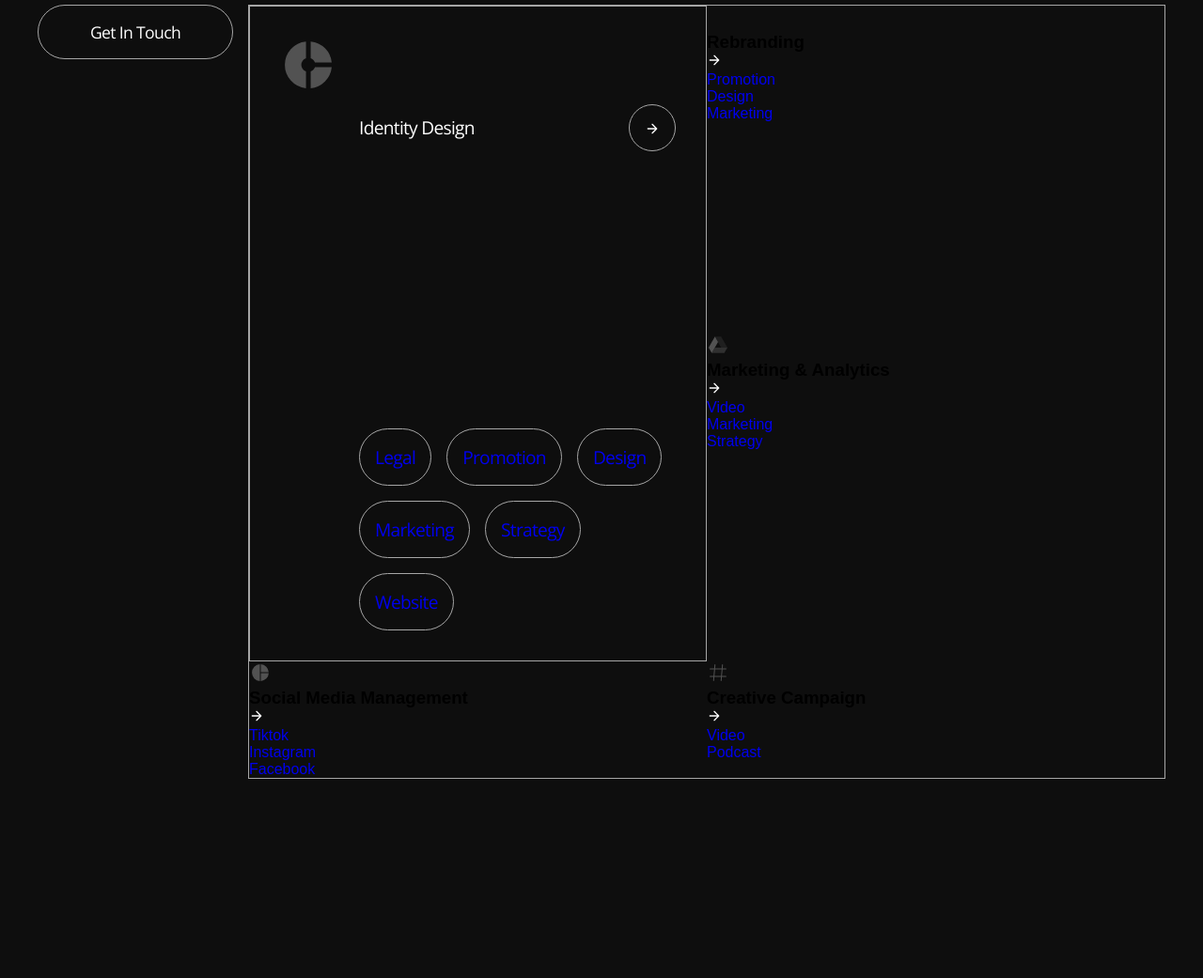
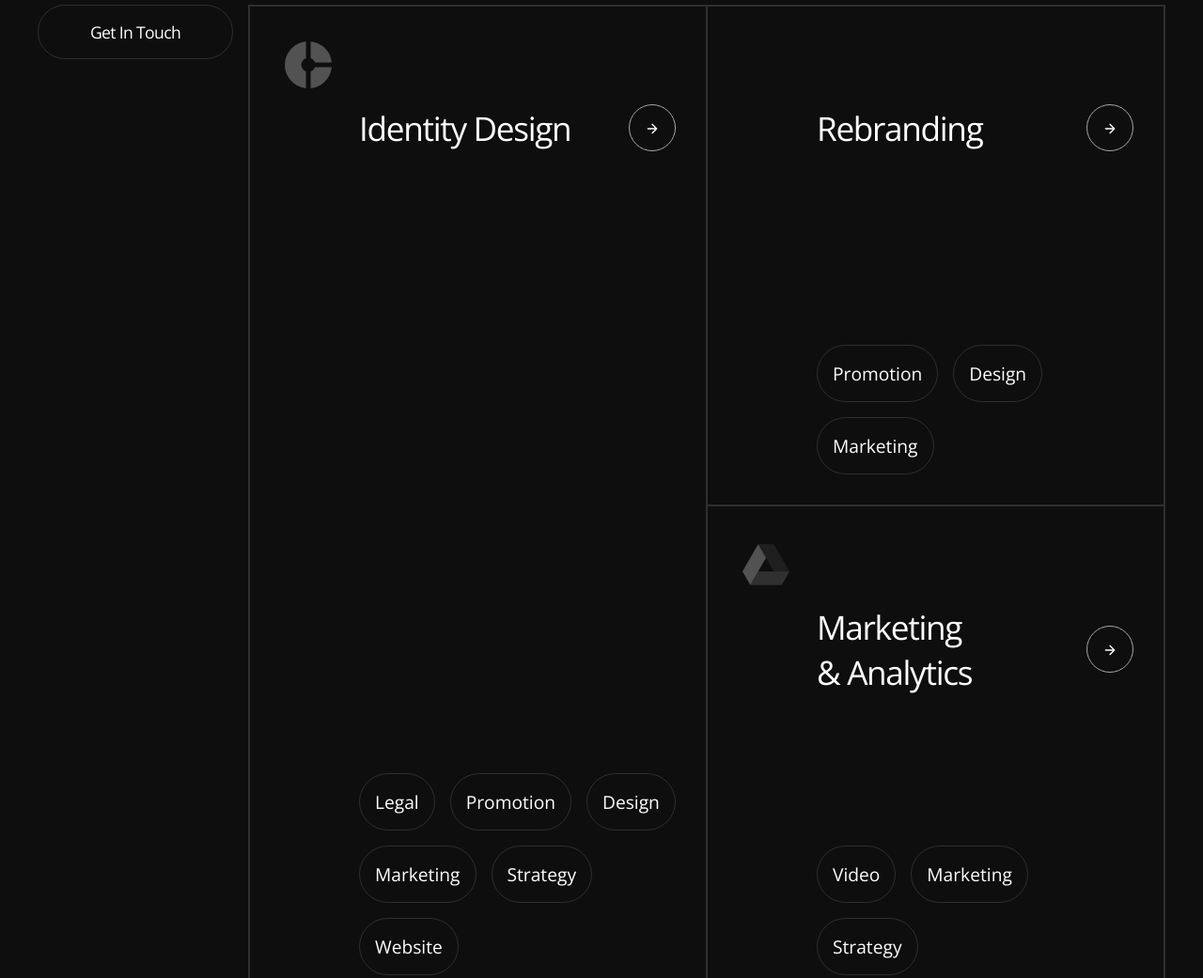
Before and after one commit to DarkinDev/my-portfolio, a plain HTML site: page Practice/index.html in a window 1280 px wide. Shown: the part 3160-4201 px from the top of the page at 94% size. Before the commit the page ends 3999 px from the top, so only its background shows below. Drawn offline with nearby package versions, Linux system fonts and the light colour scheme.

Commit message:
Add: comeplete get-in-touch section and styling

```diff
--- a/Practice/index.html
+++ b/Practice/index.html
@@ -200,13 +200,13 @@
           <button><p>Get In Touch</p></button>
         </div>
         <div class="skill-grid">
-          <div class="identity-design">
-            <div class="donut-icon">
+          <div class="skill-items identity-design">
+            <div class="skill-items__icon">
               <img src="asset/svgs/donut.svg" alt="donut-icon" />
             </div>
-            <div class="identity-design__content">
-              <div class="identity-design__content-top">
-                <p>Identity Design</p>
+            <div class="skill-items__content">
+              <div class="skill-items__content-top">
+                <p class="skill-items__content-top--text">Identity Design</p>
                 <a href="#">
                   <div>
                     <img src="asset/svgs/arrow-right.svg" alt="click me!" />
@@ -214,7 +214,7 @@
                 </a>
               </div>
 
-              <div class="identity-design__content-bottom">
+              <div class="skill-items__content-bottom">
                 <a href="#"><p>Legal</p></a>
                 <a href="#"><p>Promotion</p></a>
                 <a href="#"><p>Design</p></a>
@@ -225,49 +225,94 @@
             </div>
           </div>
 
-          <div class="rebranding">
-            <div><img src="asset/svgs/square.svg" alt="square-icon" /></div>
-            <h3>Rebranding</h3>
+          <div class="skill-items rebranding">
+            <div class="skill-items__icon">
+              <img src="asset/svgs/square.svg" alt="square-icon" />
+            </div>
+            <div class="skill-items__content">
+              <div class="skill-items__content-top">
+                <p class="skill-items__content-top--text">Rebranding</p>
                 <a href="#">
                   <div>
                     <img src="asset/svgs/arrow-right.svg" alt="click me!" />
                   </div>
                 </a>
+              </div>
+
+              <div class="skill-items__content-bottom">
                 <a href="#"><p>Promotion</p></a>
                 <a href="#"><p>Design</p></a>
                 <a href="#"><p>Marketing</p></a>
               </div>
-          <div class="marketing-a-anylitics">
-            <div><img src="asset/svgs/gg-drive.svg" alt="gg-drive-icon" /></div>
-            <h3>Marketing & Analytics</h3>
+            </div>
+          </div>
+          <div class="skill-items marketing">
+            <div class="skill-items__icon">
+              <img src="asset/svgs/gg-drive.svg" alt="gg-drive-icon" />
+            </div>
+            <div class="skill-items__content">
+              <div class="skill-items__content-top">
+                <p class="skill-items__content-top--text">
+                  Marketing <br />& Analytics
+                </p>
                 <a href="#">
                   <div>
                     <img src="asset/svgs/arrow-right.svg" alt="click me!" />
                   </div>
                 </a>
-            <a href="#"><p>Video</p></a><a href="#"><p>Marketing</p></a
-            ><a href="#"><p>Strategy</p></a>
               </div>
-          <div class="social-media-management">
-            <div><img src="asset/svgs/pie.svg" alt="pie-icon" /></div>
-            <h3>Social Media Management</h3>
+
+              <div class="skill-items__content-bottom">
+                <a href="#"><p>Video</p></a>
+                <a href="#"><p>Marketing</p></a>
+                <a href="#"><p>Strategy</p></a>
+              </div>
+            </div>
+          </div>
+          <div class="skill-items social">
+            <div class="skill-items__icon">
+              <img src="asset/svgs/pie.svg" alt="gg-drive-icon" />
+            </div>
+            <div class="skill-items__content">
+              <div class="skill-items__content-top">
+                <p class="skill-items__content-top--text">
+                  Social Media <br />Management
+                </p>
                 <a href="#">
                   <div>
                     <img src="asset/svgs/arrow-right.svg" alt="click me!" />
                   </div>
                 </a>
-            <a href="#"><p>Tiktok</p></a><a href="#"><p>Instagram</p></a
-            ><a href="#"><p>Facebook</p></a>
               </div>
-          <div class="creative-campain">
-            <div><img src="asset/svgs/hasgtag.svg" alt="hasgtag-icon" /></div>
-            <h3>Creative Campaign</h3>
+
+              <div class="skill-items__content-bottom">
+                <a href="#"><p>Tiktok</p></a>
+                <a href="#"><p>Instagram</p></a>
+                <a href="#"><p>Facebook</p></a>
+              </div>
+            </div>
+          </div>
+          <div class="skill-items creative">
+            <div class="skill-items__icon">
+              <img src="asset/svgs/hasgtag.svg" alt="gg-drive-icon" />
+            </div>
+            <div class="skill-items__content">
+              <div class="skill-items__content-top">
+                <p class="skill-items__content-top--text">
+                  Creative <br />Campaigns
+                </p>
                 <a href="#">
                   <div>
                     <img src="asset/svgs/arrow-right.svg" alt="click me!" />
                   </div>
                 </a>
-            <a href="#"><p>Video</p></a><a href="#"><p>Podcast</p></a>
+              </div>
+
+              <div class="skill-items__content-bottom">
+                <a href="#"><p>Video</p></a>
+                <a href="#"><p>Podcast</p></a>
+              </div>
+            </div>
           </div>
         </div>
       </section>
--- a/Practice/style.css
+++ b/Practice/style.css
@@ -22,8 +22,10 @@ body {
   position: relative;
 }
 
-a {
+a, a:link, a:visited {
+  color: var(--color-white);
   text-decoration: none;
+
 }
 
 .navbar {
@@ -422,8 +424,8 @@ section.get-in-touch div.get-in-touch__button {
 }
 
 section.get-in-touch div.get-in-touch__button button{
-  border: var(--color-gray-tertiary) solid 1px;
-  padding: 1rem 3rem;
+  border: var(--color-gray) solid 1px;
+  padding: 1rem 2rem;
   border-radius: 10rem;
   background-color: transparent;
   width: 13rem;
@@ -441,26 +443,47 @@ section.get-in-touch div.get-in-touch__button p {
 section.get-in-touch div.skill-grid {
   display: grid;
   grid-template-columns: repeat(2, 1fr);
-  grid-template-rows: repeat(2, 1fr);
-  border: var(--color-gray-tertiary) solid 1px;
+  grid-template-rows: repeat(3, 1fr);
+  grid-template-areas:
+  "identity rebranding"
+  "identity marketing"
+  "social creative";
+  border: var(--color-gray) solid 1px;
+  height: 200vh;
 }
 
-.identity-design {
-  grid-column-start: 1;
-  grid-column-end: 2;
-  grid-row-start: 1;
-  grid-row-end: 3;
+div.identity-design {
+  grid-area: identity;
+}
+
+div.rebranding{
+  grid-area: rebranding;
+}
+
+div.marketing{
+  grid-area: marketing;
+}
+
+div.social {
+  grid-area: social;
+}
+
+div.creative {
+  grid-area: creative;
+}
+
+div.skill-items{
   padding: 2em;
-  border: var(--color-gray-tertiary) solid 1px;
+  border: var(--color-gray) solid 1px;
   display: flex;
 }
 
-.identity-design div.donut-icon img{
+.skill-items div.skill-items__icon img{
   width: 60px;
   height: 60px;
 }
 
-.identity-design div.identity-design__content {
+.skill-items div.skill-items__content {
   display: flex;
   color: var(--color-white);
   font-family: "Open Sans", sans-serif;
@@ -468,27 +491,27 @@ section.get-in-touch div.skill-grid {
   margin-top: 4.5rem;
   margin-left: 1.5rem;
   flex-direction: column;
-  height: 35rem;
   justify-content: space-between;
+  width: 100%;
 }
 
-.identity-design div.identity-design__content p {
-  font-size: 1.2rem;
-  letter-spacing: -0.0375em;
-}
-
-.identity-design__content-top {
+.skill-items__content-top {
   display: flex;
   gap: 1rem;
   justify-content: space-between;
   align-items: center;
 }
 
-.identity-design__content-top a div img {
+p.skill-items__content-top--text {
+  font-size: 2.2rem;
+  letter-spacing: -0.0375em;
+}
+
+.skill-items__content-top a div img {
   object-fit: fill;
 }
 
-.identity-design__content-top a div {
+.skill-items__content-top a div {
   border: var(--color-gray-tertiary) solid 1px;
   border-radius: 10rem;
   padding: 1rem;
@@ -496,14 +519,21 @@ section.get-in-touch div.skill-grid {
   height: 50px;
 }
 
-.identity-design__content-bottom {
+.skill-items__content-bottom {
   display: flex;
   gap: 1rem;
   flex-wrap: wrap;
+  font-size: 1.2rem;
 }
 
-.identity-design__content-bottom a {
-  border: var(--color-gray-tertiary) solid 1px;
+.skill-items__content-bottom a {
+  border: var(--color-gray) solid 1px;
   border-radius: 10rem;
   padding: 1rem;
 }
+
+.skill-items__content-bottom a:hover {
+  background-color: var(--color-gray-secondary);
+  color: var(--color-white);
+  transition: 0.3s ease;
+}
```
Lines whose indentation alone changed are shown as unchanged.
